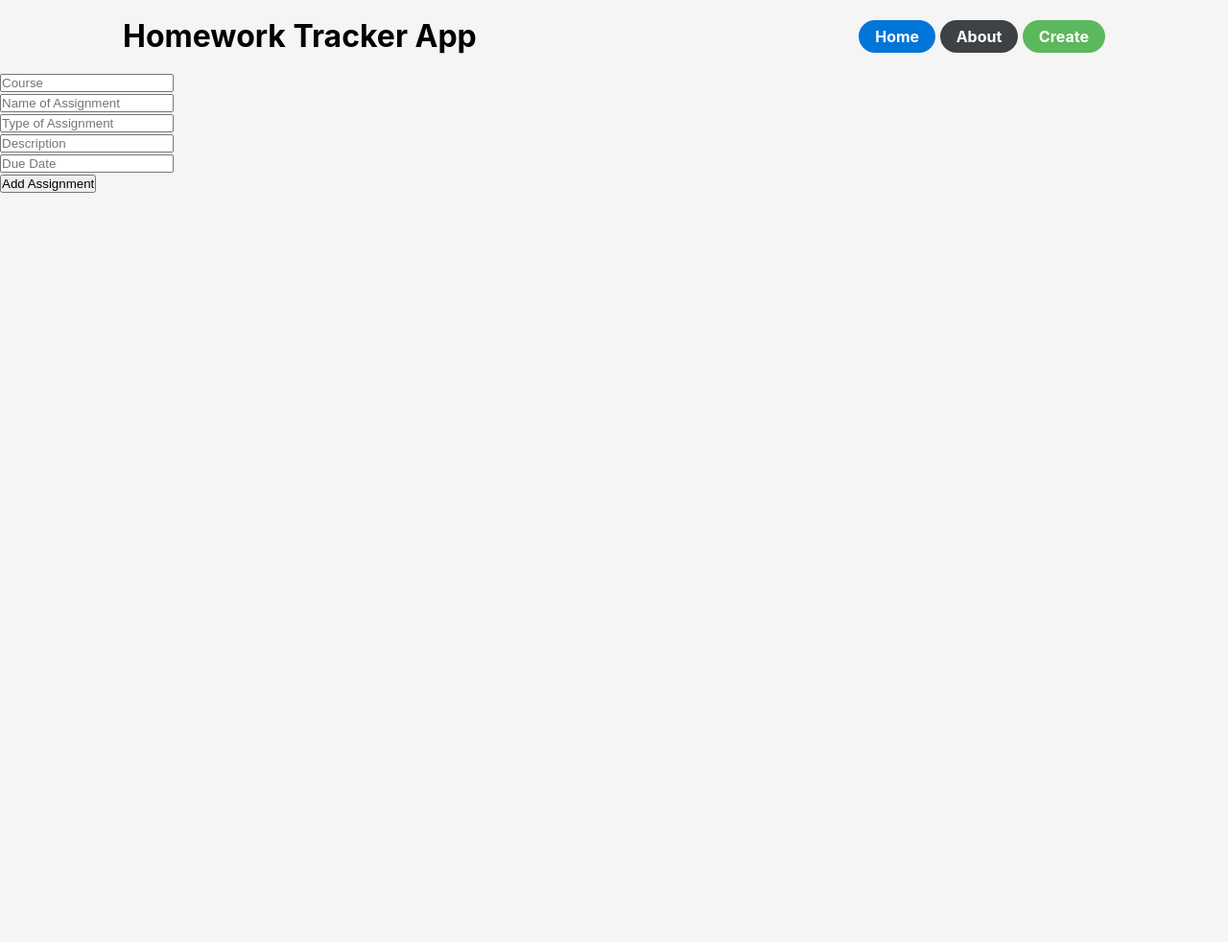
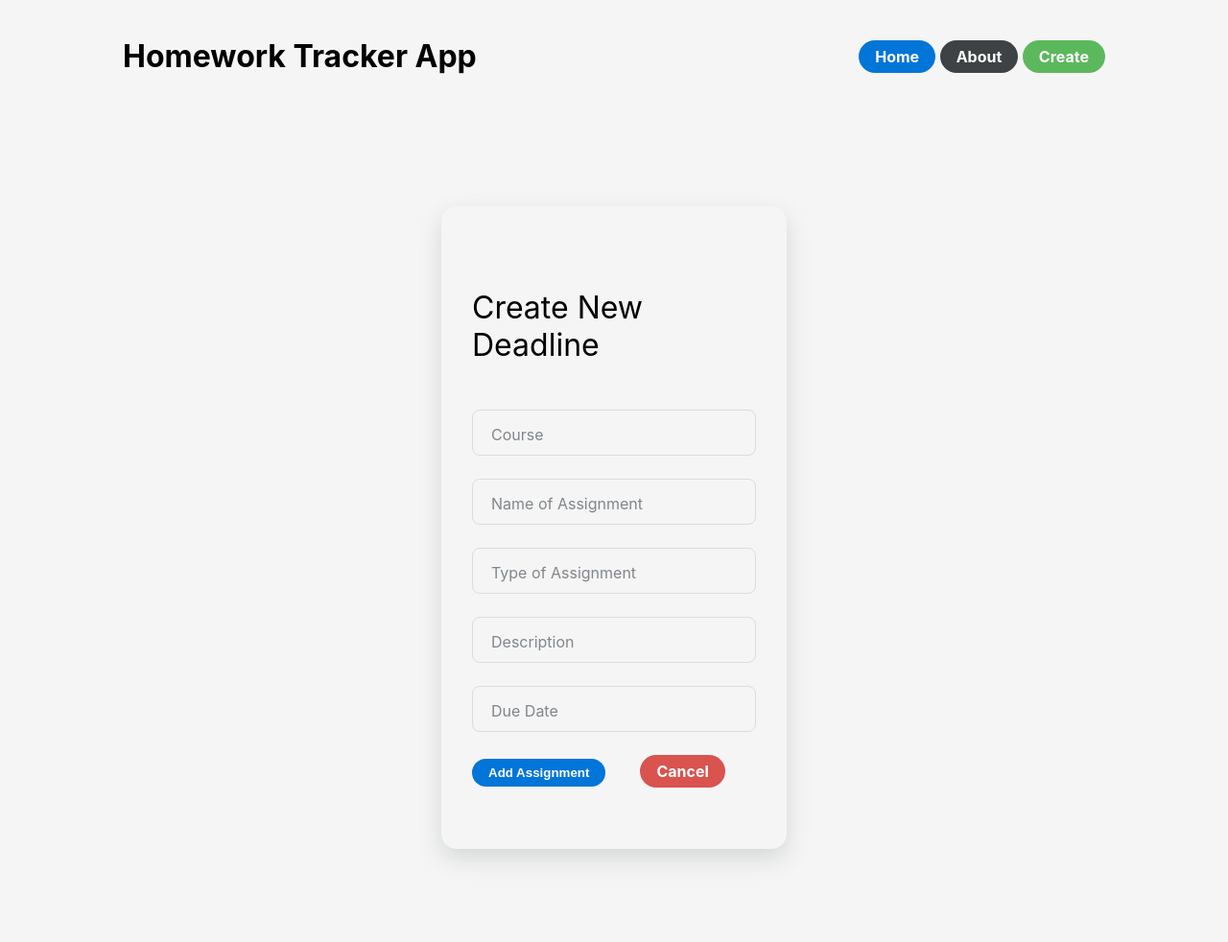
Before and after one commit to udaychhina/acit2911, a Flask app: page /create in a window 1280 px wide. Shown: the whole page at 96% size. Before the commit the page ends 201 px from the top, so only its background shows below. Run offline with Flask 2, Linux system fonts and the light colour scheme.

Commit message:
creation_frontend

```diff
--- a/models/homework.py
+++ b/models/homework.py
@@ -1,5 +1,5 @@
 class Homework:
-    def __init__(self, Course, Type, Description, DueDate):
+    def __init__(self, Course, Name, Type, Description, DueDate, Completed="no"):
 
         if type(Course) != str:
             raise ValueError("Must be string.")
@@ -10,9 +10,12 @@ class Homework:
         if type(DueDate) != str:
             raise ValueError("Must be a string.")
         self.course = Course
+        self.name = Name
         self.typehw = Type
         self.description = Description
         self.duedate = DueDate
+        self.completed = Completed
+
 
 
 
--- a/models/school.py
+++ b/models/school.py
@@ -7,7 +7,9 @@ class School:
         with open("data/homework.json", 'r') as fp:
             data = json.load(fp)
             for homework in data:
-                self.hwlist.append(Homework(homework["course"], homework["typehw"], homework["description"], homework["duedate"]))
+                self.hwlist.append(Homework(homework["course"],\
+                homework["name"], homework["typehw"], homework["description"],\
+                homework["duedate"],homework["completed"]))
 
     def __len__(self):
         return len(self.hwlist)
--- a/static/css/styles.css
+++ b/static/css/styles.css
@@ -1,16 +1,16 @@
-* {
-  margin: 0;
-  padding: 0;
+*,::before,::after {
   /*https://www.w3schools.com/cssref/css3_pr_box-sizing.asp*/
   box-sizing: border-box;
   }
 
   body {
     width: 100%;
-    display: flex;
-    justify-content: center;
     font-family: 'Inter', sans-serif;
     background-color: #F5F5F5;
+    margin: 0;
+    padding: 0;
+    font-family: var(--body-font);
+    font-size: var(--normal-font-size);
   }
 
   /*Header*/
@@ -141,3 +141,100 @@
   .button-5:hover{
     background-color: #1a1b1b;
   }
+
+  /*===== FORM =====*/
+
+  :root{
+    /*===== Colores =====*/
+    --first-color: #1A73E8;
+    --input-color: #80868B;
+    --border-color: #DADCE0;
+    --body-font: 'Inter', sans-serif;
+    --normal-font-size: 1rem;
+    --small-font-size: .75rem;
+  }
+  .l-form{
+    display: flex;
+    justify-content: center;
+    align-items: center;
+    height: 108vh;
+  }
+  .form{
+    width: 360px;
+    padding: 4rem 2rem;
+    border-radius: 1rem;
+    box-shadow: 0 10px 25px rgba(92,99,105,.2);
+  }
+  .form__title{
+    font-weight: 400;
+    margin-bottom: 3rem;
+  }
+  .form__div{
+    position: relative;
+    height: 48px;
+    margin-bottom: 1.5rem;
+  }
+  .form__input{
+    position: absolute;
+    top: 0;
+    left: 0;
+    width: 100%;
+    height: 100%;
+    font-size: var(--normal-font-size);
+    border: 1px solid var(--border-color);
+    border-radius: .5rem;
+    outline: none;
+    padding: 1rem;
+    background: none;
+    z-index: 1;
+  }
+  .form__label{
+    position: absolute;
+    left: 1rem;
+    top: 1rem;
+    padding: 0 .25rem;
+    background-color: #F5F5F5;
+    color: var(--input-color);
+    font-size: var(--normal-font-size);
+    transition: .3s;
+  }
+  .form__button{
+    display: block;
+    margin-left: auto;
+    padding: .75rem 2rem;
+    outline: none;
+    border: none;
+    background-color: var(--first-color);
+    color: #fff;
+    font-size: var(--normal-font-size);
+    border-radius: .5rem;
+    cursor: pointer;
+    transition: .3s;
+  }
+  .form__button:hover{
+    box-shadow: 0 10px 36px rgba(0,0,0,.15);
+  }
+
+  /*Input focus move up label*/
+  .form__input:focus + .form__label{
+    top: -.5rem;
+    left: .8rem;
+    color: var(--first-color);
+    font-size: var(--small-font-size);
+    font-weight: 500;
+    z-index: 10;
+  }
+
+  /*Input focus sticky top label*/
+  .form__input:not(:placeholder-shown).form__input:not(:focus)+ .form__label{
+    top: -.5rem;
+    left: .8rem;
+    font-size: var(--small-font-size);
+    font-weight: 500;
+    z-index: 10;
+  }
+
+  /*Input focus*/
+  .form__input:focus{
+    border: 1.5px solid var(--first-color);
+  }
--- a/templates/create.html
+++ b/templates/create.html
@@ -6,26 +6,34 @@
 
 <div class="header_fixed">
     {% include 'header.html' %}
-    <form action="/homework" method="post" >
-        <div class="form-group">
-            <input type="text" name="course" placeholder="Course" class="form-control" />
+</div>
+<div class="l-form">
+    <form action="/homework" method="post" class="form"  >
+        <h1 class="form__title">Create New Deadline</h1>
+        <div class="form__div">
+            <input type="text" name="course" class="form__input" placeholder=" " />
+            <label for="" class="form__label">Course</label>
         </div>
-        <div class="form-group">
-            <input type="text" name="name" placeholder="Name of Assignment" class="form-control" />
+        <div class="form__div">
+            <input type="text" name="name" placeholder=" " class="form__input" />
+            <label for="" class="form__label">Name of Assignment</label>
         </div>
-        <div class="form-group">
-            <input type="text" name="type" placeholder="Type of Assignment" class="form-control" />
+        <div class="form__div">
+            <input type="text" name="type" placeholder=" " class="form__input" />
+            <label for="" class="form__label">Type of Assignment</label>
         </div>
-        <div class="form-group">
-            <input type="text" name="description" placeholder="Description" class="form-control" />
+        <div class="form__div">
+            <input type="text" name="description" placeholder=" " class="form__input" />
+            <label for="" class="form__label">Description</label>
         </div>
-        <div class="form-group">
-            <input type="text" name="duedate" placeholder="Due Date" class="form-control" />
+        <div class="form__div">
+            <input type="text" name="duedate" placeholder=" " class="form__input" />
+            <label for="" class="form__label">Due Date</label>
         </div>
-        <input type="submit" value="Add Assignment" class="btn btn-primary" />
+        <input type="submit" value="Add Assignment" class="button button-4" />
         &nbsp;&nbsp;&nbsp;&nbsp;&nbsp;&nbsp;
+        <a href="/" class="button button-2">Cancel</a>
     </form>
-
 </div>
 
 {% endblock %}
--- a/webapp.py
+++ b/webapp.py
@@ -52,12 +52,14 @@ def create_student():
     try:
         # Adding the homework to the school
         homework = Homework(course, name, type, desc, dd)
+        if homework.course == "" or homework.name == "" or homework.typehw == "" or homework.description == "" or homework.duedate == "":
+            raise ValueError
         school.add(homework)
         school.save()
         return "Homework added", 201
         # If theres a value error returns 400 error
     except ValueError:
-        return "Invalid parameters", 400
+        return "Invalid. You must fill the entire form.", 400
 
 
 if __name__ == "__main__":
```
Also changed, not shown: data/homework.json (+1 -82 lines), templates/home.html (+4 -4 lines).
